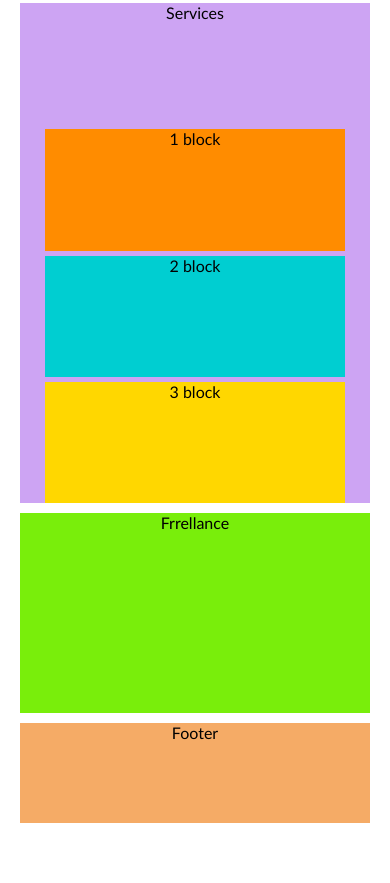
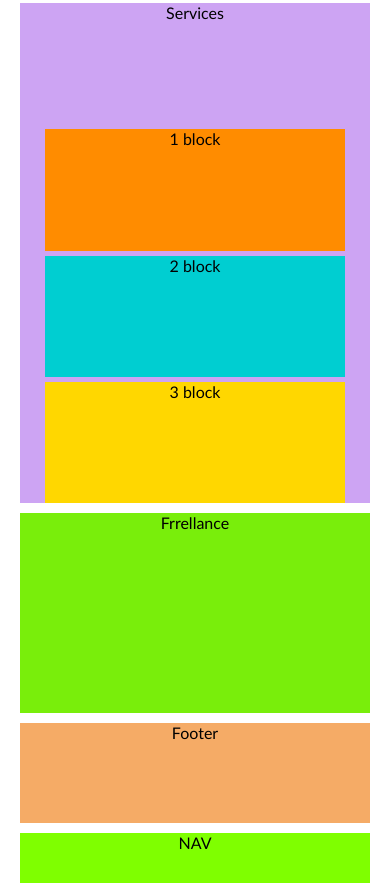
Before and after one commit to Ramunas-Bkr/1_Grid, a plain HTML site: page index.html in a window 390 px wide. Shown: the part 477-1360 px from the top of the page. Before the commit the page ends 1300 px from the top, so only its background shows below. Drawn offline with Linux system fonts and the light colour scheme.

Commit message:
Learning Grid

```diff
--- a/css/_form.scss
+++ b/css/_form.scss
@@ -129,3 +129,9 @@ footer {
     height: 100px;
     text-align: center;
 }
+.navi-bottom {
+    display: none;
+    background-color: chartreuse;
+    height: 50px;
+    text-align: center;
+}
--- a/css/_layout.scss
+++ b/css/_layout.scss
@@ -13,27 +13,32 @@ body {
 }
 
 @media (max-width: 1000px) {
-    body {grid-template-areas:
+    body {
+    grid-template-areas:
         " . header . "
         " .  hero . "
         " . testimonials . "
         " . services . "
         " . freelance . "
-    " . footer . ";
+        " . footer . "
+        " . header-navi .";
     grid-template-columns: 1fr 600px 1fr;
         header {
             grid-template-areas:
             " logo soc";
             .navi {
                 display: none;
+
             }
         }
         .services {
             grid-template-areas:
             " services-txt services-txt"
-            " first-block second-block"
-            " third-block  third-block ";
-            // grid-template-columns: 1fr 1fr;
+            " first-block second-block";
+
+            .third-block {
+                display: none;
+            }
         }
         .ads {
             display: none;
@@ -43,6 +48,14 @@ body {
 
 @media (max-width: 700px) {
     body {
+        grid-template-areas:
+            " . header . "
+            " .  hero . "
+            " . testimonials . "
+            " . services . "
+            " . freelance . "
+            " . footer . "
+            " . header-navi .";
         grid-template-columns: 10px 1fr 10px;
         header {
             grid-template-areas:
@@ -63,6 +76,13 @@ body {
             " . second-block . "
             " . third-block . ";
             grid-template-columns: 20px 1fr 20px;
+                .third-block {
+                    display: grid;
+            }
+        }
+            .navi-bottom {
+                display: grid;
+                grid-area: header-navi;
             }
     }
 }
--- a/index.html
+++ b/index.html
@@ -28,5 +28,6 @@
     </div>
     <div class="freelance">Frrellance</div>
     <footer>Footer</footer>
+    <div class="navi-bottom">NAV</div>
 </body>
 </html>
```
Also changed, not shown: css/main.css, 1 other file. Lines whose indentation alone changed are shown as unchanged.
